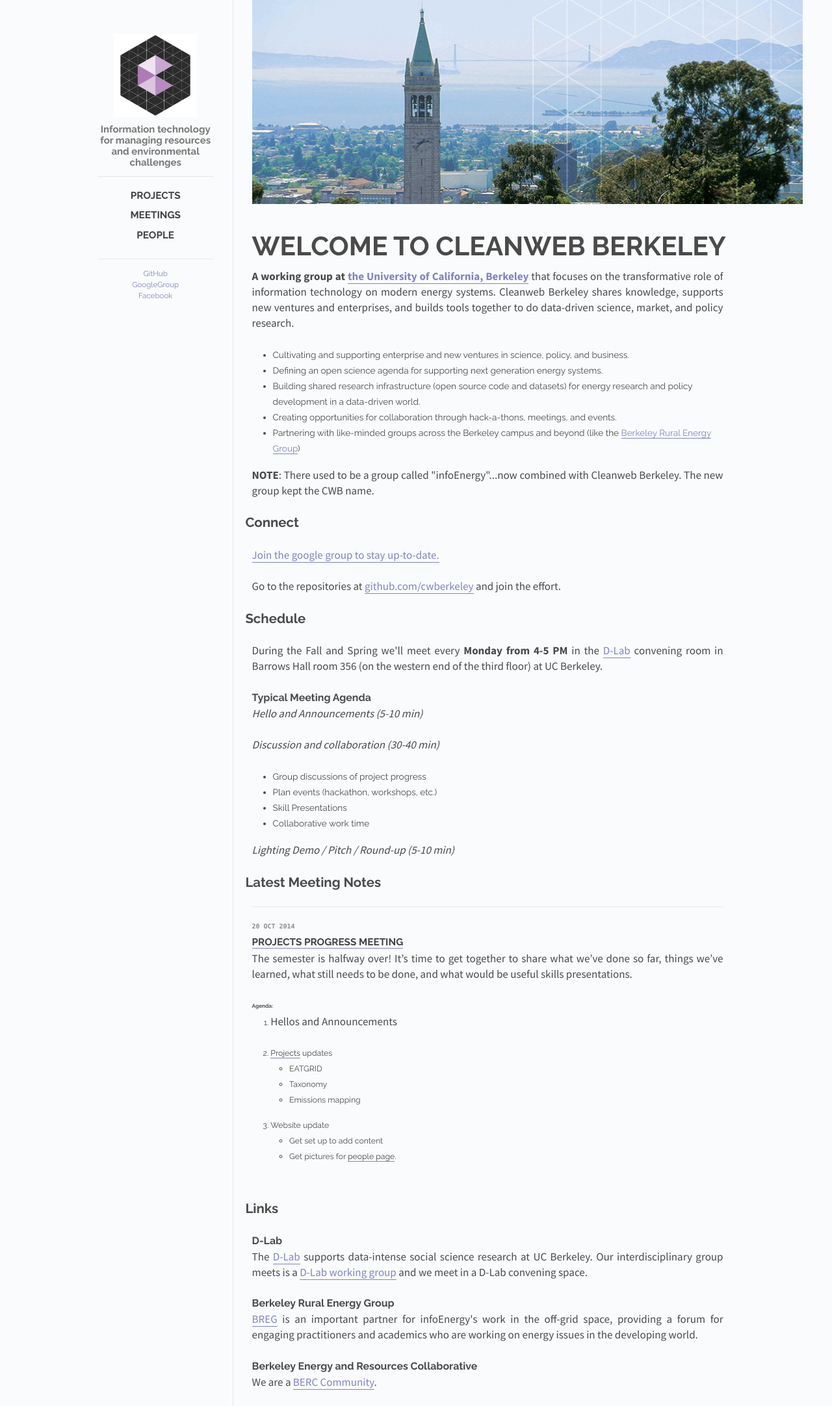
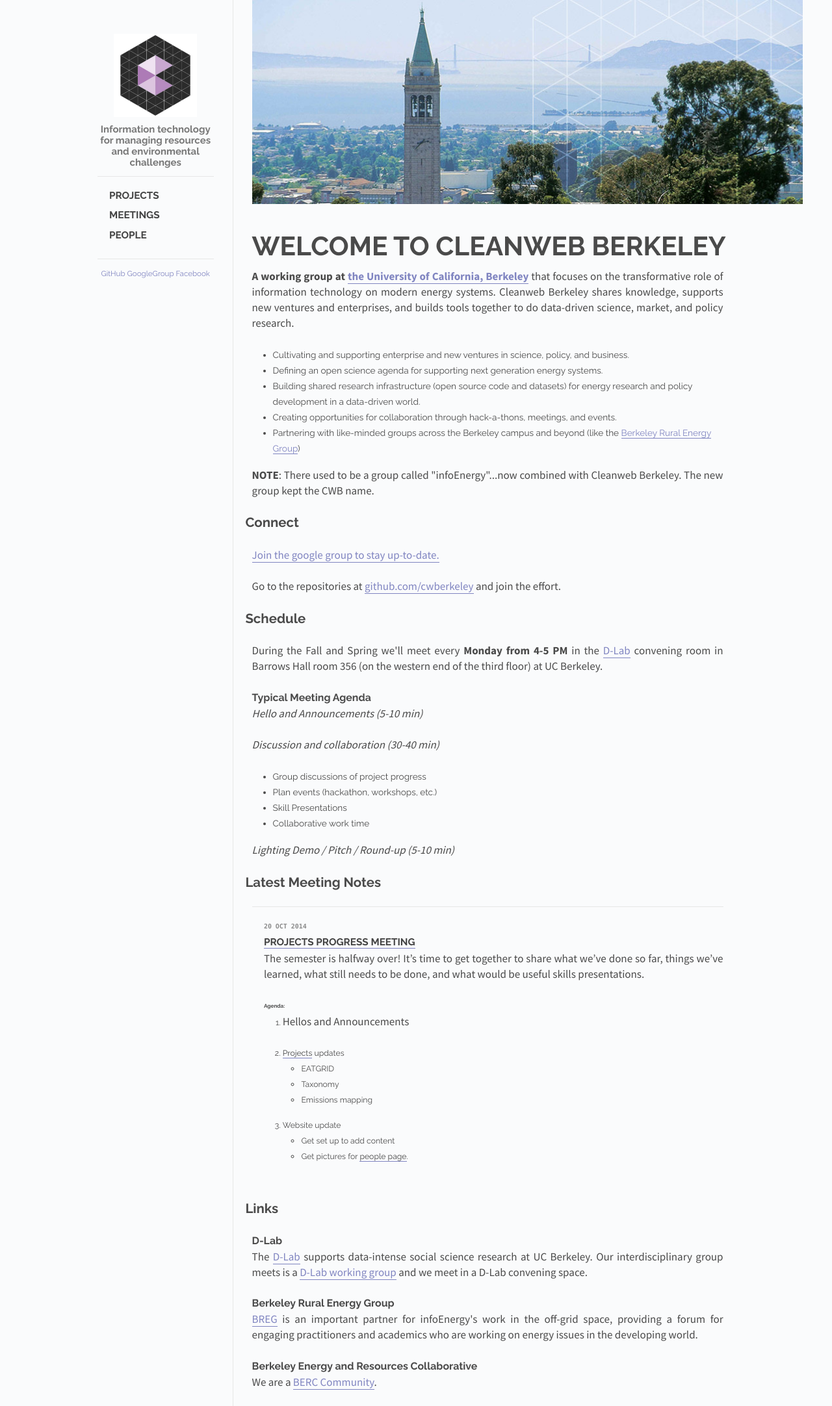
Before and after one commit to cwBerkeley/cwberkeley.github.io, a Jekyll site: the page built from index.html, in a window 1280 px wide. Shown: the whole page at 65% size. Built offline with Jekyll 4.4.1, drawn with Linux system fonts in a browser that asks for light colours.

Commit message:
style sidebar contents

```diff
--- a/_layouts/default.html
+++ b/_layouts/default.html
@@ -52,9 +52,9 @@
             <a href="" class="footer-link">Twitter</a> <span class="separator">&bull;</span>
             -->
             <a href="https://github.com/{{ site.github_username }}"
-               class="footer-link">GitHub</a><br>
+               class="footer-link">GitHub</a>
 	    <a href="https://groups.google.com/forum/#!forum/cwberkeley"
-	       class="footer-link">GoogleGroup</a><br>
+	       class="footer-link">GoogleGroup</a>
 	    <a href="https://www.facebook.com/pages/Cleanweb-Berkeley/296111370492236"
 	       class="footer-link">Facebook</a>
           </span>
--- a/css/main.css
+++ b/css/main.css
@@ -65,7 +65,7 @@
 }
 
 .posts-list li {
-  text-align: center;
+  text-align: left;
   line-height: 1.75em;
 }
 
@@ -101,6 +101,7 @@
   margin-top: 1em;
   padding-top: 1.5em;
   padding-bottom: 1.25em;
+  padding-left: 1.5em;
 }
 
 .footer {
```
